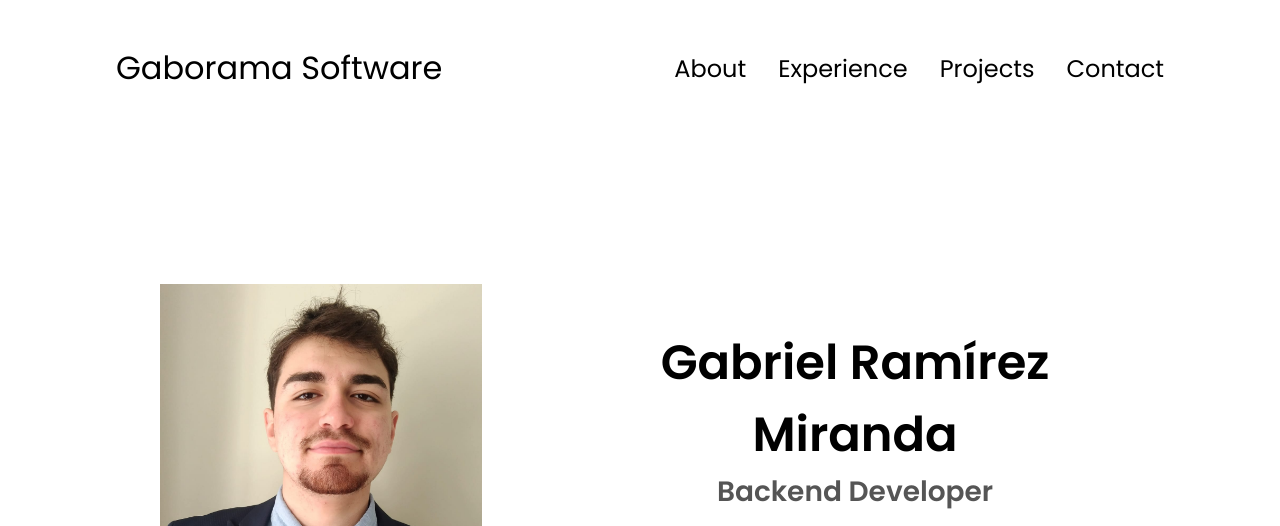
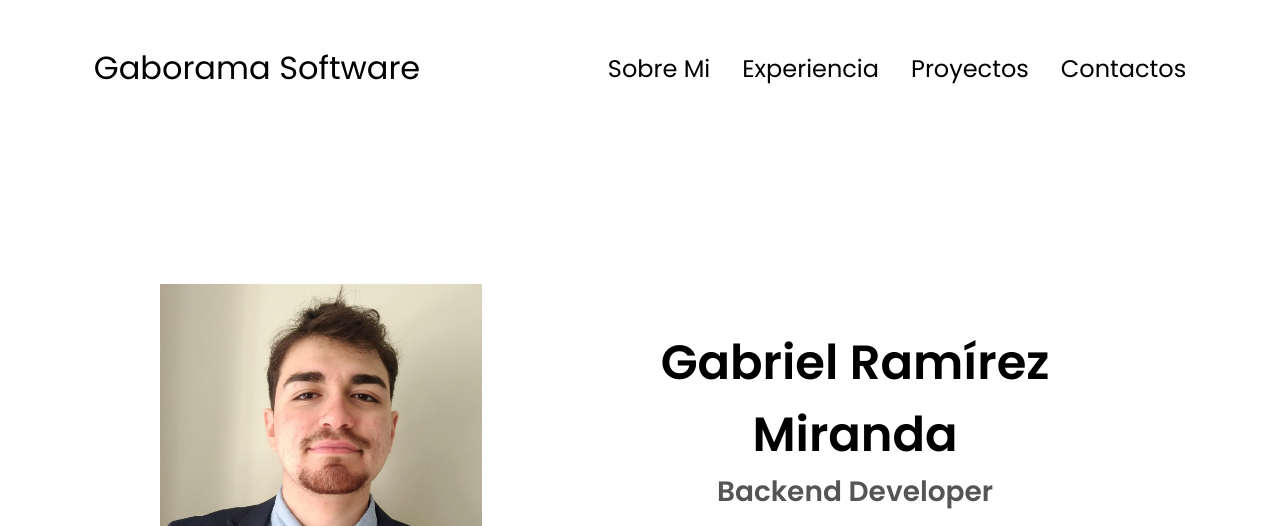
Before and after one commit to gaboramaSoftware/zona_gabo, a website: page index.html in a window 1280 px wide. Shown: the top 526 px of the page. Drawn offline with Linux system fonts and the light colour scheme.

```diff
--- a/index.html
+++ b/index.html
@@ -13,10 +13,10 @@
       <div class="logo">Gaborama Software</div>
       <div>
         <ul class="nav-links">
-          <li><a href="#about">About</a></li>
-          <li><a href="#experience">Experience</a></li>
-          <li><a href="#projects">Projects</a></li>
-          <li><a href="#contact">Contact</a></li>
+          <li><a href="#about">Sobre Mi</a></li>
+          <li><a href="#experience">Experiencia</a></li>
+          <li><a href="#projects">Proyectos</a></li>
+          <li><a href="#contact">Contactos</a></li>
         </ul>
       </div>
     </nav>
```
